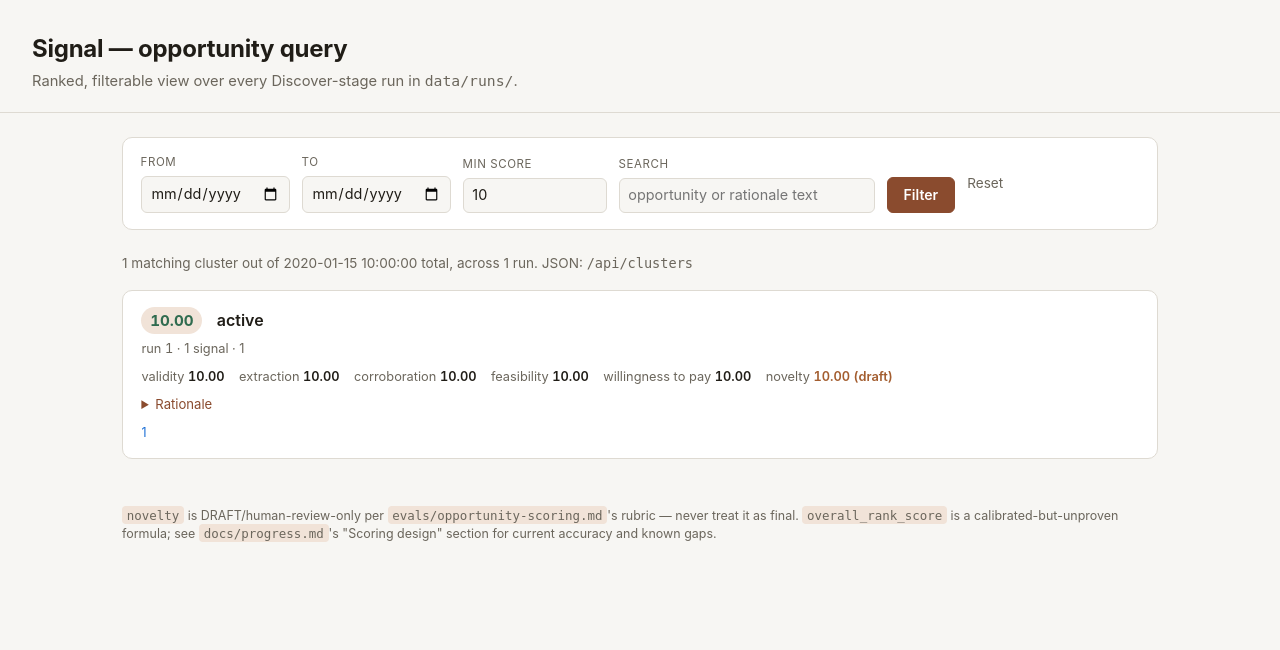
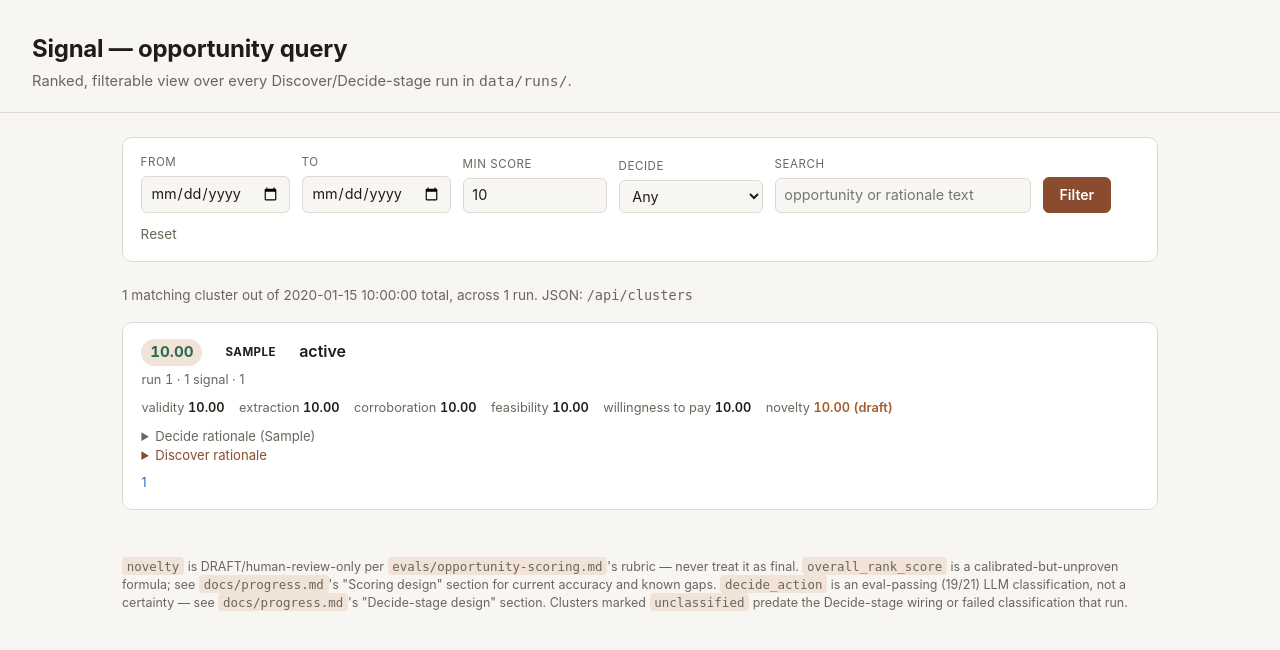
Before and after one commit to isaiah-innovates/signal-whisp, a FastAPI app: template web/templates/index.html in a window 1280 px wide. Shown: the top 650 px of the page. Run offline with FastAPI, Linux system fonts and the light colour scheme; the template is opened without the code that fills it: most values are stand-ins (such as "Sample title", 1, 10 or a date in 2020).

Commit message:
Wire decisions.jsonl into the web dashboard
web/store.py now loads and matches data/runs/<date>/decisions.jsonl
alongside clusters.jsonl (decision is None, not an error, for older runs
or failed classifications). web/app.py adds a decide_action filter to
GET /api/clusters and the dashboard; the dashboard shows a semantic-color
decide badge and a separate rationale <details> block per cluster.

Verified with TestClient against the real 2026-07-22 data: decide_action
filter returns the correct 4/11/6 pursue/watch/discard split, badges
render, and empty-state/combined-filter cases still work.

```diff
--- a/web/app.py
+++ b/web/app.py
@@ -1,7 +1,7 @@
-"""Query API + minimal dashboard over historical Discover-stage output.
+"""Query API + minimal dashboard over historical Discover/Decide-stage output.
 
 Build-order step 6, second half — docs/architecture.md's "/web/ query API +
-minimal dashboard". Reads data/runs/*/clusters.jsonl written by
+minimal dashboard". Reads data/runs/*/{clusters,decisions}.jsonl written by
 agents/run_pipeline.py; no database yet, per CLAUDE.md's stack conventions
 (Postgres arrives at the Railway deployment step, not before).
 
@@ -43,11 +43,25 @@ def api_clusters(
     date_to: str | None = None,
     min_score: float | None = None,
     q: str | None = None,
+    decide_action: str | None = None,
 ) -> list[dict]:
-    """Scored clusters across all runs, filtered and ranked by overall_rank_score."""
+    """Scored clusters across all runs, filtered and ranked by overall_rank_score.
+
+    decide_action/rationale are included when a matching decisions.jsonl
+    entry exists for that run; both are null for runs predating the
+    Decide-stage wiring or a failed classification.
+    """
     records = load_all_clusters()
-    filtered = filter_clusters(records, date_from, date_to, min_score, q)
-    return [{"run_id": r.run_id, **asdict(r.cluster)} for r in filtered]
+    filtered = filter_clusters(records, date_from, date_to, min_score, q, decide_action)
+    return [
+        {
+            "run_id": r.run_id,
+            **asdict(r.cluster),
+            "decide_action": r.decision.decide_action if r.decision else None,
+            "decide_rationale": r.decision.rationale if r.decision else None,
+        }
+        for r in filtered
+    ]
 
 
 @app.get("/", response_class=HTMLResponse)
@@ -57,9 +71,10 @@ def dashboard(
     date_to: str | None = None,
     min_score: float | None = None,
     q: str | None = None,
+    decide_action: str | None = None,
 ) -> HTMLResponse:
     records = load_all_clusters()
-    filtered = filter_clusters(records, date_from, date_to, min_score, q)
+    filtered = filter_clusters(records, date_from, date_to, min_score, q, decide_action)
     run_ids = sorted({r.run_id for r in records}, reverse=True)
     return templates.TemplateResponse(
         request,
@@ -73,6 +88,7 @@ def dashboard(
                 "date_to": date_to or "",
                 "min_score": "" if min_score is None else min_score,
                 "q": q or "",
+                "decide_action": decide_action or "",
             },
         },
     )
--- a/web/templates/index.html
+++ b/web/templates/index.html
@@ -18,6 +18,12 @@
     --score-low: #8a4b2e;
     --draft: #a35d2f;
     --focus: #1c6fd6;
+    --decide-pursue: #2f6b4f;
+    --decide-pursue-bg: #e3ede7;
+    --decide-watch: #8a6d1f;
+    --decide-watch-bg: #f3ecd9;
+    --decide-discard: #83766c;
+    --decide-discard-bg: #eae6df;
   }
 
   @media (prefers-color-scheme: dark) {
@@ -34,6 +40,12 @@
       --score-low: #e2a374;
       --draft: #e2a374;
       --focus: #6fb3ff;
+      --decide-pursue: #7fbf9e;
+      --decide-pursue-bg: #22352b;
+      --decide-watch: #d9b95c;
+      --decide-watch-bg: #35301f;
+      --decide-discard: #a89f93;
+      --decide-discard-bg: #2c2822;
     }
   }
 
@@ -50,6 +62,12 @@
     --score-low: #e2a374;
     --draft: #e2a374;
     --focus: #6fb3ff;
+    --decide-pursue: #7fbf9e;
+    --decide-pursue-bg: #22352b;
+    --decide-watch: #d9b95c;
+    --decide-watch-bg: #35301f;
+    --decide-discard: #a89f93;
+    --decide-discard-bg: #2c2822;
   }
   :root[data-theme="light"] {
     --bg: #f7f6f3;
@@ -64,6 +82,12 @@
     --score-low: #8a4b2e;
     --draft: #a35d2f;
     --focus: #1c6fd6;
+    --decide-pursue: #2f6b4f;
+    --decide-pursue-bg: #e3ede7;
+    --decide-watch: #8a6d1f;
+    --decide-watch-bg: #f3ecd9;
+    --decide-discard: #83766c;
+    --decide-discard-bg: #eae6df;
   }
 
   * { box-sizing: border-box; }
@@ -144,6 +168,21 @@
 
   form.filters input[name="q"] { min-width: 16rem; }
 
+  form.filters select {
+    font: inherit;
+    font-size: 0.9rem;
+    padding: 0.4rem 0.55rem;
+    border: 1px solid var(--border);
+    border-radius: 6px;
+    background: var(--bg);
+    color: var(--text);
+    min-width: 9rem;
+  }
+  form.filters select:focus-visible {
+    outline: 2px solid var(--focus);
+    outline-offset: 1px;
+  }
+
   form.filters button {
     font: inherit;
     font-size: 0.88rem;
@@ -204,6 +243,32 @@
   .score-chip[data-tier="high"] { color: var(--score-high); }
   .score-chip[data-tier="mid"] { color: var(--score-mid); }
   .score-chip[data-tier="low"] { color: var(--score-low); }
+
+  .decide-badge {
+    flex: none;
+    font-size: 0.72rem;
+    font-weight: 700;
+    text-transform: uppercase;
+    letter-spacing: 0.04em;
+    padding: 0.15rem 0.55rem;
+    border-radius: 999px;
+    align-self: center;
+  }
+  .decide-badge[data-action="pursue"] { color: var(--decide-pursue); background: var(--decide-pursue-bg); }
+  .decide-badge[data-action="watch"] { color: var(--decide-watch); background: var(--decide-watch-bg); }
+  .decide-badge[data-action="discard"] { color: var(--decide-discard); background: var(--decide-discard-bg); }
+  .decide-badge[data-action="unclassified"] { color: var(--text-muted); background: var(--accent-weak); }
+
+  details.decide-rationale summary {
+    cursor: pointer;
+    font-size: 0.82rem;
+    color: var(--text-muted);
+  }
+  details.decide-rationale p {
+    font-size: 0.85rem;
+    color: var(--text-muted);
+    margin: 0.5rem 0 0;
+  }
 
   .opportunity {
     margin: 0;
@@ -277,7 +342,7 @@
 
 <header>
   <h1>Signal — opportunity query</h1>
-  <p>Ranked, filterable view over every Discover-stage run in <code>data/runs/</code>.</p>
+  <p>Ranked, filterable view over every Discover/Decide-stage run in <code>data/runs/</code>.</p>
 </header>
 
 <main>
@@ -293,6 +358,15 @@
     <div class="field">
       <label for="min_score">Min score</label>
       <input id="min_score" type="number" name="min_score" step="0.05" min="0" max="1" value="{{ filters.min_score }}">
+    </div>
+    <div class="field">
+      <label for="decide_action">Decide</label>
+      <select id="decide_action" name="decide_action">
+        <option value="" {{ "selected" if not filters.decide_action }}>Any</option>
+        <option value="pursue" {{ "selected" if filters.decide_action == "pursue" }}>Pursue</option>
+        <option value="watch" {{ "selected" if filters.decide_action == "watch" }}>Watch</option>
+        <option value="discard" {{ "selected" if filters.decide_action == "discard" }}>Discard</option>
+      </select>
     </div>
     <div class="field">
       <label for="q">Search</label>
@@ -315,6 +389,7 @@
     <article class="cluster">
       <div class="cluster-head">
         <span class="score-chip" data-tier="{{ 'high' if c.overall_rank_score >= 0.6 else ('mid' if c.overall_rank_score >= 0.3 else 'low') }}">{{ "%.2f"|format(c.overall_rank_score) }}</span>
+        <span class="decide-badge" data-action="{{ r.decision.decide_action if r.decision else 'unclassified' }}">{{ r.decision.decide_action if r.decision else 'unclassified' }}</span>
         <p class="opportunity">{{ c.opportunity_statement }}</p>
       </div>
       <p class="meta-line">
@@ -328,8 +403,14 @@
         <span>willingness&nbsp;to&nbsp;pay <span class="val">{{ "%.2f"|format(c.willingness_to_pay_signal) }}</span></span>
         <span>novelty <span class="val draft">{{ "%.2f"|format(c.novelty) }} (draft)</span></span>
       </div>
+      {% if r.decision %}
+      <details class="decide-rationale">
+        <summary>Decide rationale ({{ r.decision.decide_action }})</summary>
+        <p>{{ r.decision.rationale }}</p>
+      </details>
+      {% endif %}
       <details class="rationale">
-        <summary>Rationale</summary>
+        <summary>Discover rationale</summary>
         <p>{{ c.rationale }}</p>
       </details>
       <div class="signals">
@@ -346,6 +427,7 @@
 <footer>
   <code>novelty</code> is DRAFT/human-review-only per <code>evals/opportunity-scoring.md</code>'s rubric — never treat it as final.
   <code>overall_rank_score</code> is a calibrated-but-unproven formula; see <code>docs/progress.md</code>'s "Scoring design" section for current accuracy and known gaps.
+  <code>decide_action</code> is an eval-passing (19/21) LLM classification, not a certainty — see <code>docs/progress.md</code>'s "Decide-stage design" section. Clusters marked <code>unclassified</code> predate the Decide-stage wiring or failed classification that run.
 </footer>
 
 </body>
```
Also changed, not shown: docs/progress.md (+16 -9 lines), web/store.py (+34 -4 lines), README.md.
